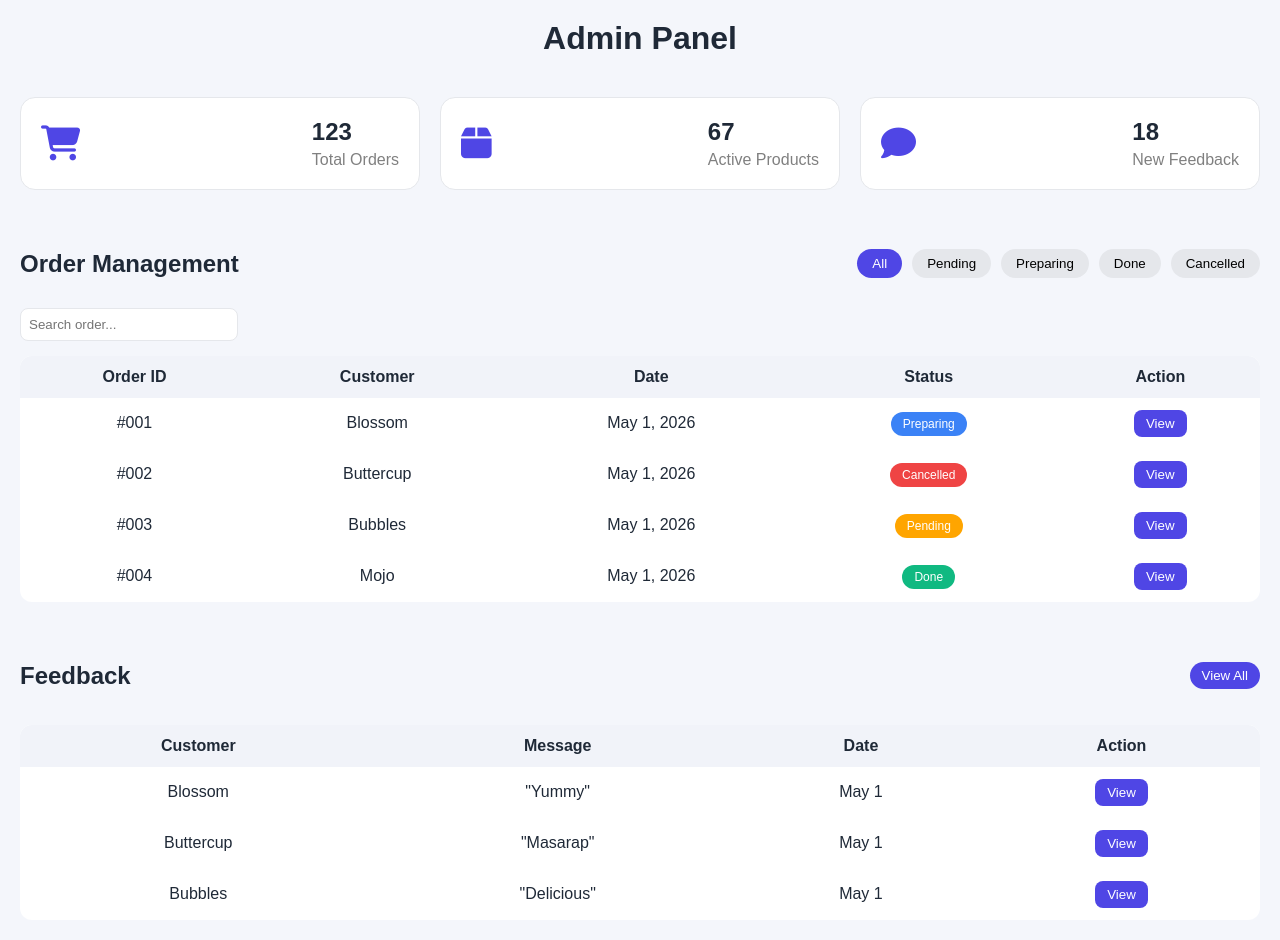
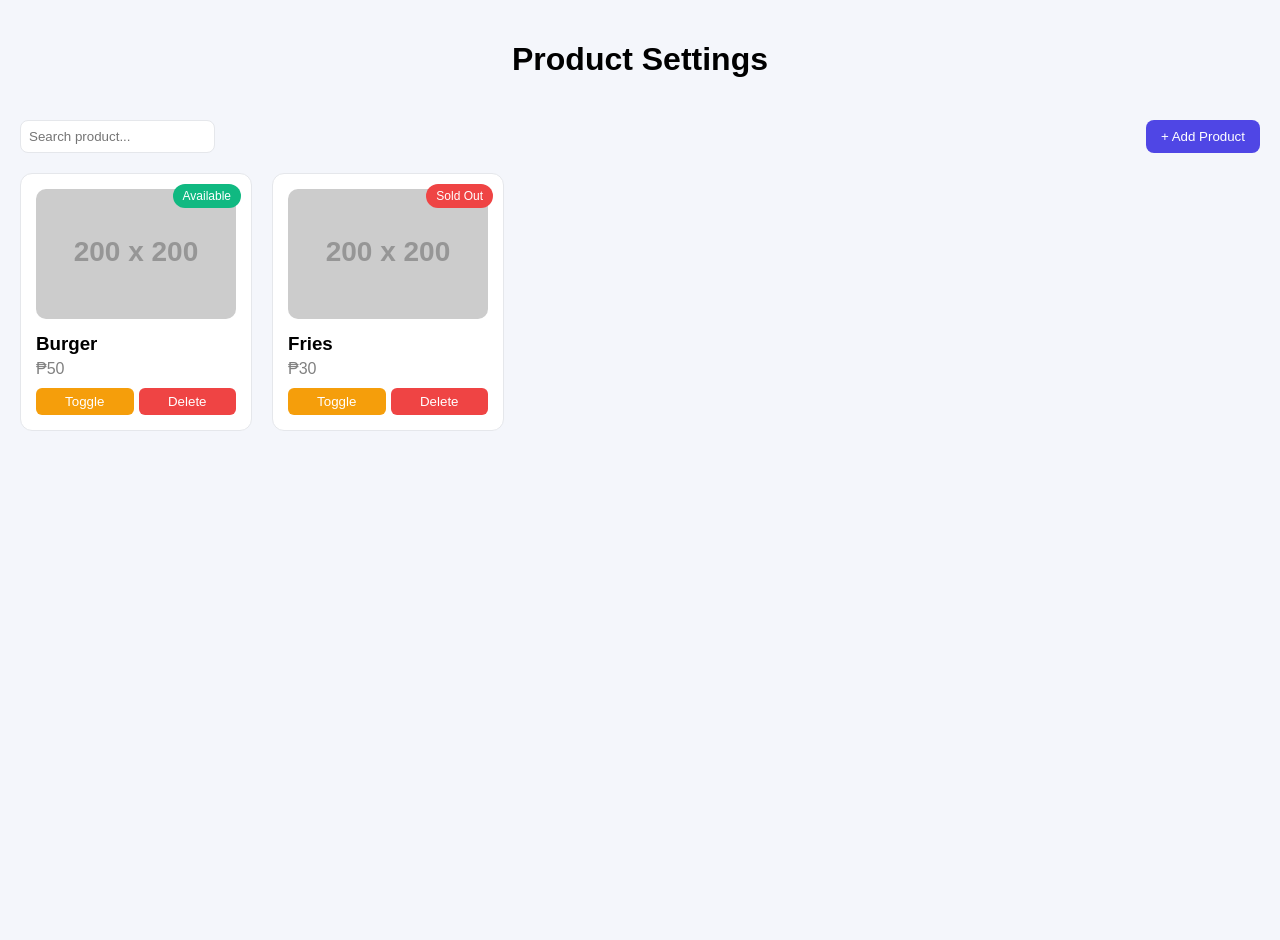
Before and after one commit to katsxy/USERWEBDEV, a plain HTML site: page index.html in a window 1280 px wide. After the commit the page ends 800 px from the top, so only its background shows below. Drawn offline with Linux system fonts and the light colour scheme; placeholder pictures from the web are drawn by us.

Commit message:
Update index.html

```diff
--- a/index.html
+++ b/index.html
@@ -3,7 +3,7 @@
 <head>
 <meta charset="UTF-8">
 <meta name="viewport" content="width=device-width, initial-scale=1.0">
-<title>Admin Dashboard</title>
+<title>Product Settings</title>
 
 <link rel="stylesheet" href="https://cdnjs.cloudflare.com/ajax/libs/font-awesome/6.5.0/css/all.min.css">
 
@@ -12,7 +12,6 @@
     --primary: #4f46e5;
     --bg: #f4f6fb;
     --card: #ffffff;
-    --text: #1f2937;
     --border: #e5e7eb;
 }
 
@@ -20,150 +19,33 @@ body {
     margin: 0;
     font-family: Arial, sans-serif;
     background: var(--bg);
-    color: var(--text);
 }
 
 /* HEADER */
-h1 {
+.header {
+    padding: 20px;
     text-align: center;
-    margin: 20px 0;
 }
 
-/* CARDS */
-.dashboard {
-    display: flex;
-    gap: 20px;
-    padding: 20px;
-    flex-wrap: wrap;
-}
-
-.card {
-    flex: 1;
-    min-width: 220px;
-    background: var(--card);
-    padding: 20px;
-    border-radius: 15px;
+/* TOP BAR */
+.top-bar {
     display: flex;
     justify-content: space-between;
-    align-items: center;
-    border: 1px solid var(--border);
-    transition: 0.3s;
-    cursor: pointer;
-}
-
-.card:hover {
-    transform: translateY(-6px);
-    box-shadow: 0 10px 25px rgba(0,0,0,0.08);
-}
-
-.card i {
-    font-size: 35px;
-    color: var(--primary);
-}
-
-.card h2 {
-    margin: 0;
-}
-
-.card p {
-    margin: 5px 0 0;
-    color: gray;
-}
-
-/* SECTION */
-.section {
-    padding: 20px;
-}
-
-/* HEADER */
-.section-header {
-    display: flex;
-    justify-content: space-between;
-    align-items: center;
-}
-
-/* FILTER */
-.filters {
-    display: flex;
+    flex-wrap: wrap;
+    padding: 0 20px;
     gap: 10px;
-    flex-wrap: wrap;
-}
-
-.filters button {
-    border: none;
-    padding: 7px 15px;
-    border-radius: 20px;
-    cursor: pointer;
-    background: #e5e7eb;
-    transition: 0.3s;
-}
-
-.filters button:hover {
-    background: var(--primary);
-    color: white;
-}
-
-.filters button.active {
-    background: var(--primary);
-    color: white;
-}
-
-/* SEARCH */
-.search {
-    margin-top: 10px;
 }
 
 .search input {
     padding: 8px;
-    width: 200px;
     border-radius: 8px;
     border: 1px solid var(--border);
 }
 
-/* TABLE */
-table {
-    width: 100%;
-    margin-top: 15px;
-    border-collapse: collapse;
-    background: white;
-    border-radius: 12px;
-    overflow: hidden;
-}
-
-th, td {
-    padding: 12px;
-    text-align: center;
-}
-
-th {
-    background: #f1f3f9;
-}
-
-tr {
-    transition: 0.2s;
-}
-
-tr:hover {
-    background: #f9fafc;
-}
-
-/* STATUS */
-.status {
-    padding: 5px 12px;
-    border-radius: 20px;
-    font-size: 12px;
-    color: white;
-}
-
-.pending { background: orange; }
-.preparing { background: #3b82f6; }
-.done { background: #10b981; }
-.cancelled { background: #ef4444; }
-
 /* BUTTON */
 .btn {
     border: none;
-    padding: 6px 12px;
+    padding: 8px 15px;
     border-radius: 8px;
     background: var(--primary);
     color: white;
@@ -172,135 +54,213 @@ tr:hover {
 }
 
 .btn:hover {
-    opacity: 0.8;
+    opacity: 0.85;
 }
 
-/* VIEW ALL */
-.view-all {
+/* GRID */
+.products {
+    display: grid;
+    grid-template-columns: repeat(auto-fill, minmax(200px, 1fr));
+    gap: 20px;
+    padding: 20px;
+}
+
+/* CARD */
+.card {
+    background: white;
+    border-radius: 12px;
+    padding: 15px;
+    border: 1px solid var(--border);
+    transition: 0.3s;
+    position: relative;
+}
+
+.card:hover {
+    transform: translateY(-5px);
+}
+
+.card img {
+    width: 100%;
+    height: 130px;
+    object-fit: cover;
+    border-radius: 10px;
+}
+
+/* STATUS BADGE */
+.status {
+    position: absolute;
+    top: 10px;
+    right: 10px;
+    padding: 5px 10px;
+    border-radius: 20px;
+    font-size: 12px;
+    color: white;
+}
+
+.available { background: #10b981; }
+.soldout { background: #ef4444; }
+
+/* TEXT */
+.card h3 {
+    margin: 10px 0 5px;
+}
+
+.card p {
+    margin: 0;
+    color: gray;
+}
+
+/* ACTIONS */
+.actions {
+    margin-top: 10px;
+    display: flex;
+    justify-content: space-between;
+    gap: 5px;
+}
+
+.small-btn {
+    flex: 1;
+    padding: 6px;
     border: none;
-    padding: 6px 12px;
-    border-radius: 20px;
-    background: var(--primary);
-    color: white;
+    border-radius: 6px;
     cursor: pointer;
+}
+
+.toggle { background: #f59e0b; color: white; }
+.delete { background: #ef4444; color: white; }
+
+/* MODAL */
+.modal {
+    display: none;
+    position: fixed;
+    top: 0; left: 0;
+    width: 100%;
+    height: 100%;
+    background: rgba(0,0,0,0.4);
+    justify-content: center;
+    align-items: center;
+}
+
+.modal-content {
+    background: white;
+    padding: 20px;
+    border-radius: 12px;
+    width: 300px;
+}
+
+.modal-content input {
+    width: 100%;
+    margin-bottom: 10px;
+    padding: 8px;
 }
 </style>
 </head>
 
 <body>
 
-<h1>Admin Panel</h1>
-
-<!-- CARDS -->
-<div class="dashboard">
-    <div class="card"><i class="fas fa-shopping-cart"></i><div><h2>123</h2><p>Total Orders</p></div></div>
-    <div class="card"><i class="fas fa-box"></i><div><h2>67</h2><p>Active Products</p></div></div>
-    <div class="card"><i class="fas fa-comment"></i><div><h2>18</h2><p>New Feedback</p></div></div>
+<div class="header">
+    <h1>Product Settings</h1>
 </div>
 
-<!-- ORDER MANAGEMENT -->
-<div class="section">
-    <div class="section-header">
-        <h2>Order Management</h2>
-        <div class="filters">
-            <button class="active" onclick="filterOrders('all', this)">All</button>
-            <button onclick="filterOrders('pending', this)">Pending</button>
-            <button onclick="filterOrders('preparing', this)">Preparing</button>
-            <button onclick="filterOrders('done', this)">Done</button>
-            <button onclick="filterOrders('cancelled', this)">Cancelled</button>
+<div class="top-bar">
+    <div class="search">
+        <input type="text" placeholder="Search product..." onkeyup="searchProduct(this.value)">
+    </div>
+    <button class="btn" onclick="openModal()">+ Add Product</button>
+</div>
+
+<!-- PRODUCT GRID -->
+<div class="products" id="productList">
+
+    <div class="card" data-name="burger">
+        <span class="status available">Available</span>
+        <img src="https://via.placeholder.com/200">
+        <h3>Burger</h3>
+        <p>₱50</p>
+        <div class="actions">
+            <button class="small-btn toggle" onclick="toggleStatus(this)">Toggle</button>
+            <button class="small-btn delete" onclick="deleteProduct(this)">Delete</button>
         </div>
     </div>
 
-    <div class="search">
-        <input type="text" placeholder="Search order..." onkeyup="searchOrders(this.value)">
+    <div class="card" data-name="fries">
+        <span class="status soldout">Sold Out</span>
+        <img src="https://via.placeholder.com/200">
+        <h3>Fries</h3>
+        <p>₱30</p>
+        <div class="actions">
+            <button class="small-btn toggle" onclick="toggleStatus(this)">Toggle</button>
+            <button class="small-btn delete" onclick="deleteProduct(this)">Delete</button>
+        </div>
     </div>
 
-    <table id="ordersTable">
-        <tr>
-            <th>Order ID</th>
-            <th>Customer</th>
-            <th>Date</th>
-            <th>Status</th>
-            <th>Action</th>
-        </tr>
-
-        <tr data-status="preparing">
-            <td>#001</td>
-            <td>Blossom</td>
-            <td>May 1, 2026</td>
-            <td><span class="status preparing">Preparing</span></td>
-            <td><button class="btn">View</button></td>
-        </tr>
-
-        <tr data-status="cancelled">
-            <td>#002</td>
-            <td>Buttercup</td>
-            <td>May 1, 2026</td>
-            <td><span class="status cancelled">Cancelled</span></td>
-            <td><button class="btn">View</button></td>
-        </tr>
-
-        <tr data-status="pending">
-            <td>#003</td>
-            <td>Bubbles</td>
-            <td>May 1, 2026</td>
-            <td><span class="status pending">Pending</span></td>
-            <td><button class="btn">View</button></td>
-        </tr>
-
-        <tr data-status="done">
-            <td>#004</td>
-            <td>Mojo</td>
-            <td>May 1, 2026</td>
-            <td><span class="status done">Done</span></td>
-            <td><button class="btn">View</button></td>
-        </tr>
-    </table>
 </div>
 
-<!-- FEEDBACK -->
-<div class="section">
-    <div class="section-header">
-        <h2>Feedback</h2>
-        <button class="view-all">View All</button>
+<!-- MODAL -->
+<div class="modal" id="modal">
+    <div class="modal-content">
+        <h3>Add Product</h3>
+        <input type="text" id="name" placeholder="Product Name">
+        <input type="number" id="price" placeholder="Price">
+        <input type="text" id="img" placeholder="Image URL">
+        <button class="btn" onclick="addProduct()">Add</button>
     </div>
-
-    <table>
-        <tr>
-            <th>Customer</th>
-            <th>Message</th>
-            <th>Date</th>
-            <th>Action</th>
-        </tr>
-
-        <tr><td>Blossom</td><td>"Yummy"</td><td>May 1</td><td><button class="btn">View</button></td></tr>
-        <tr><td>Buttercup</td><td>"Masarap"</td><td>May 1</td><td><button class="btn">View</button></td></tr>
-        <tr><td>Bubbles</td><td>"Delicious"</td><td>May 1</td><td><button class="btn">View</button></td></tr>
-    </table>
 </div>
 
 <script>
-function filterOrders(status, btn) {
-    let rows = document.querySelectorAll("#ordersTable tr[data-status]");
+function toggleStatus(btn) {
+    let card = btn.closest(".card");
+    let badge = card.querySelector(".status");
 
-    rows.forEach(row => {
-        if (status === "all" || row.dataset.status === status) {
-            row.style.display = "";
-        } else {
-            row.style.display = "none";
-        }
-    });
-
-    document.querySelectorAll(".filters button").forEach(b => b.classList.remove("active"));
-    btn.classList.add("active");
+    if (badge.classList.contains("available")) {
+        badge.classList.remove("available");
+        badge.classList.add("soldout");
+        badge.textContent = "Sold Out";
+    } else {
+        badge.classList.remove("soldout");
+        badge.classList.add("available");
+        badge.textContent = "Available";
+    }
 }
 
-function searchOrders(value) {
-    let rows = document.querySelectorAll("#ordersTable tr[data-status]");
+function deleteProduct(btn) {
+    btn.closest(".card").remove();
+}
 
-    rows.forEach(row => {
-        let text = row.innerText.toLowerCase();
-        row.style.display = text.includes(value.toLowerCase()) ? "" : "none";
+function openModal() {
+    document.getElementById("modal").style.display = "flex";
+}
+
+function addProduct() {
+    let name = document.getElementById("name").value;
+    let price = document.getElementById("price").value;
+    let img = document.getElementById("img").value || "https://via.placeholder.com/200";
+
+    let div = document.createElement("div");
+    div.className = "card";
+    div.setAttribute("data-name", name.toLowerCase());
+
+    div.innerHTML = `
+        <span class="status available">Available</span>
+        <img src="${img}">
+        <h3>${name}</h3>
+        <p>₱${price}</p>
+        <div class="actions">
+            <button class="small-btn toggle" onclick="toggleStatus(this)">Toggle</button>
+            <button class="small-btn delete" onclick="deleteProduct(this)">Delete</button>
+        </div>
+    `;
+
+    document.getElementById("productList").appendChild(div);
+    document.getElementById("modal").style.display = "none";
+}
+
+function searchProduct(value) {
+    let cards = document.querySelectorAll(".card");
+
+    cards.forEach(card => {
+        let name = card.dataset.name;
+        card.style.display = name.includes(value.toLowerCase()) ? "" : "none";
     });
 }
 </script>
```
